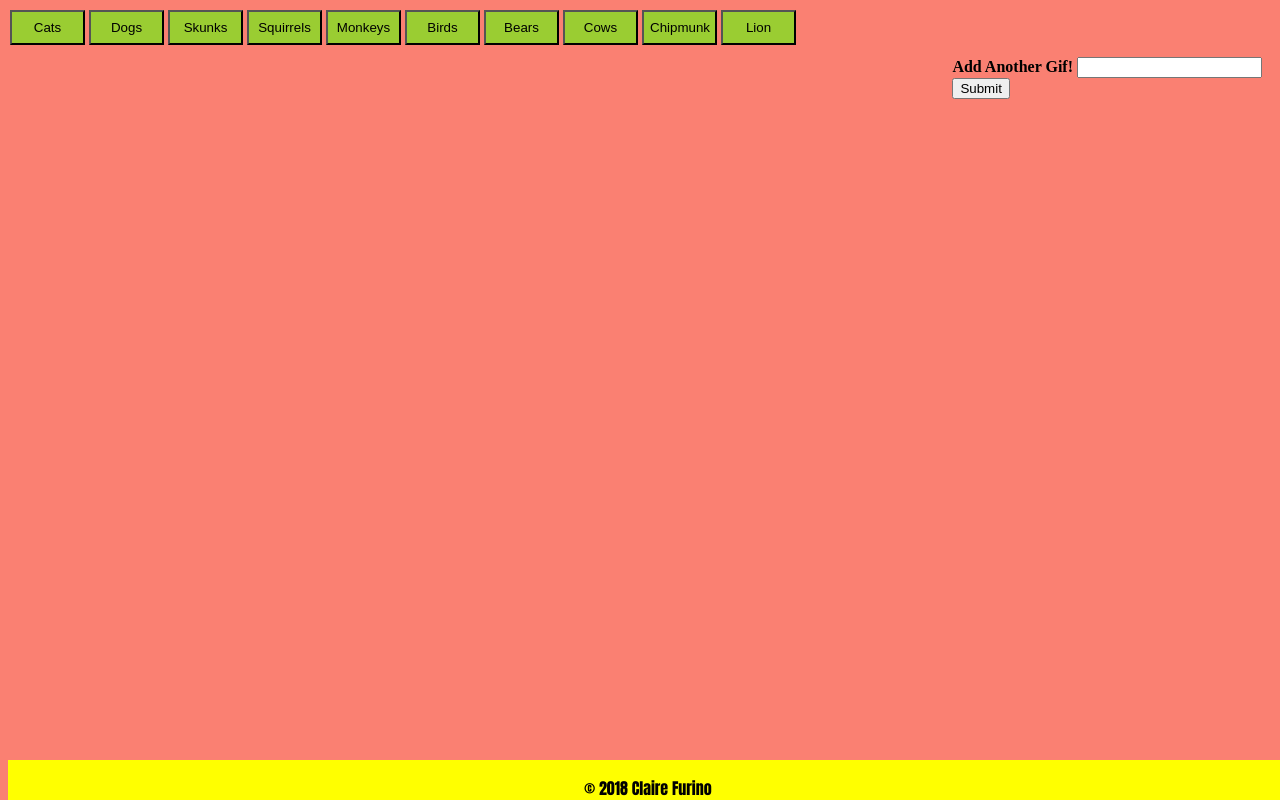
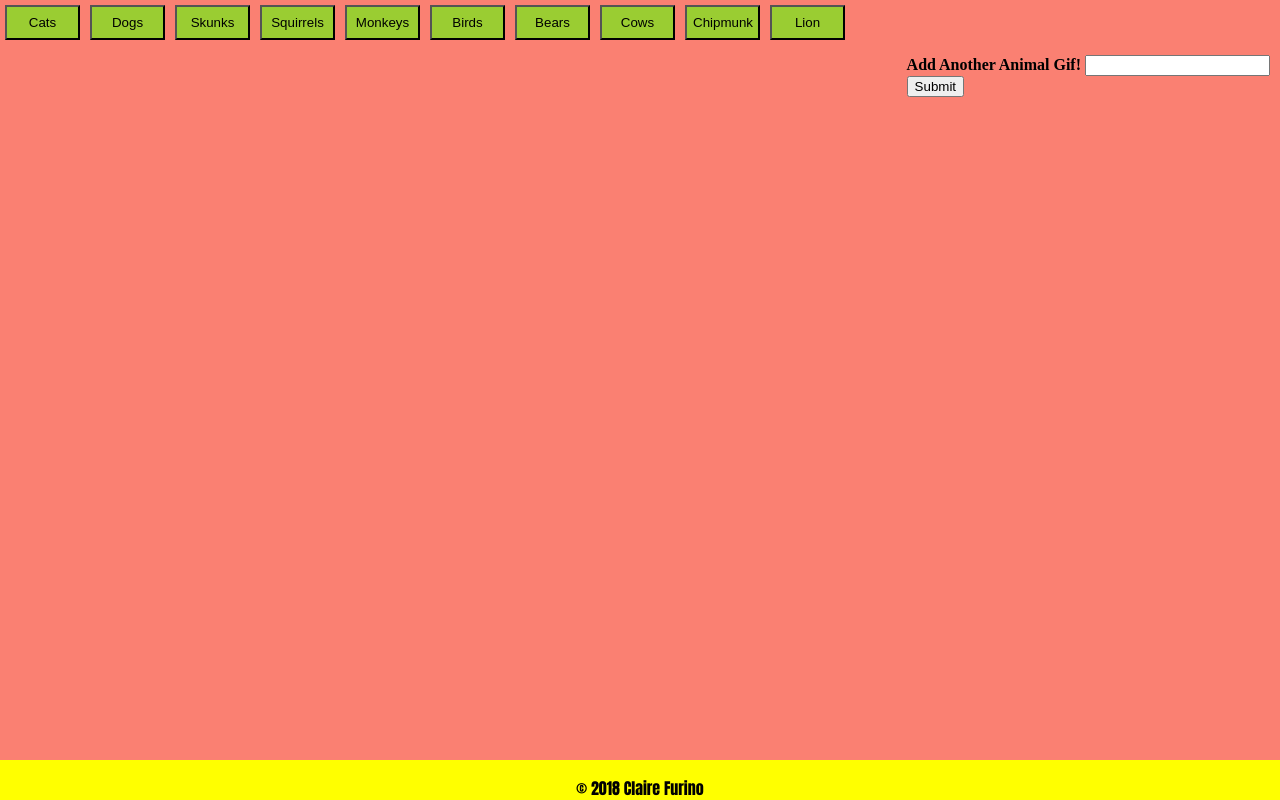
Before and after one commit to clairefurino88/GifTastic, a plain HTML site: page index.html in a window 1280 px wide. Drawn offline with nearby package versions, Linux system fonts and the light colour scheme.

Commit message:
fixed some css

```diff
--- a/assets/css/style.css
+++ b/assets/css/style.css
@@ -1,8 +1,9 @@
 body {
-	background-color: salmon;
+  background-color: salmon;
+  margin: 0;
 }
 .button {
-	margin: 2px;
+	margin: 5px;
 	background-color: yellowgreen;
 	text-decoration-color: black;
 	width: 75px;
@@ -10,8 +11,10 @@ body {
 }
 
 footer {
+
+    width: 100%;
+    bottom: 0;
     position: fixed;
-    width: 100%;
     bottom: 0;
 
 }
--- a/index.html
+++ b/index.html
@@ -12,7 +12,7 @@
    </div>
 
    <form id="movie-form">
-     <label for="gif-input"><b>Add Another Gif!</b></label>
+     <label for="gif-input"><b>Add Another Animal Gif!</b></label>
      <input type="text" id="gif-input"><br>
      <input id="addGif" type="button" value="Submit">
    </form>
```
